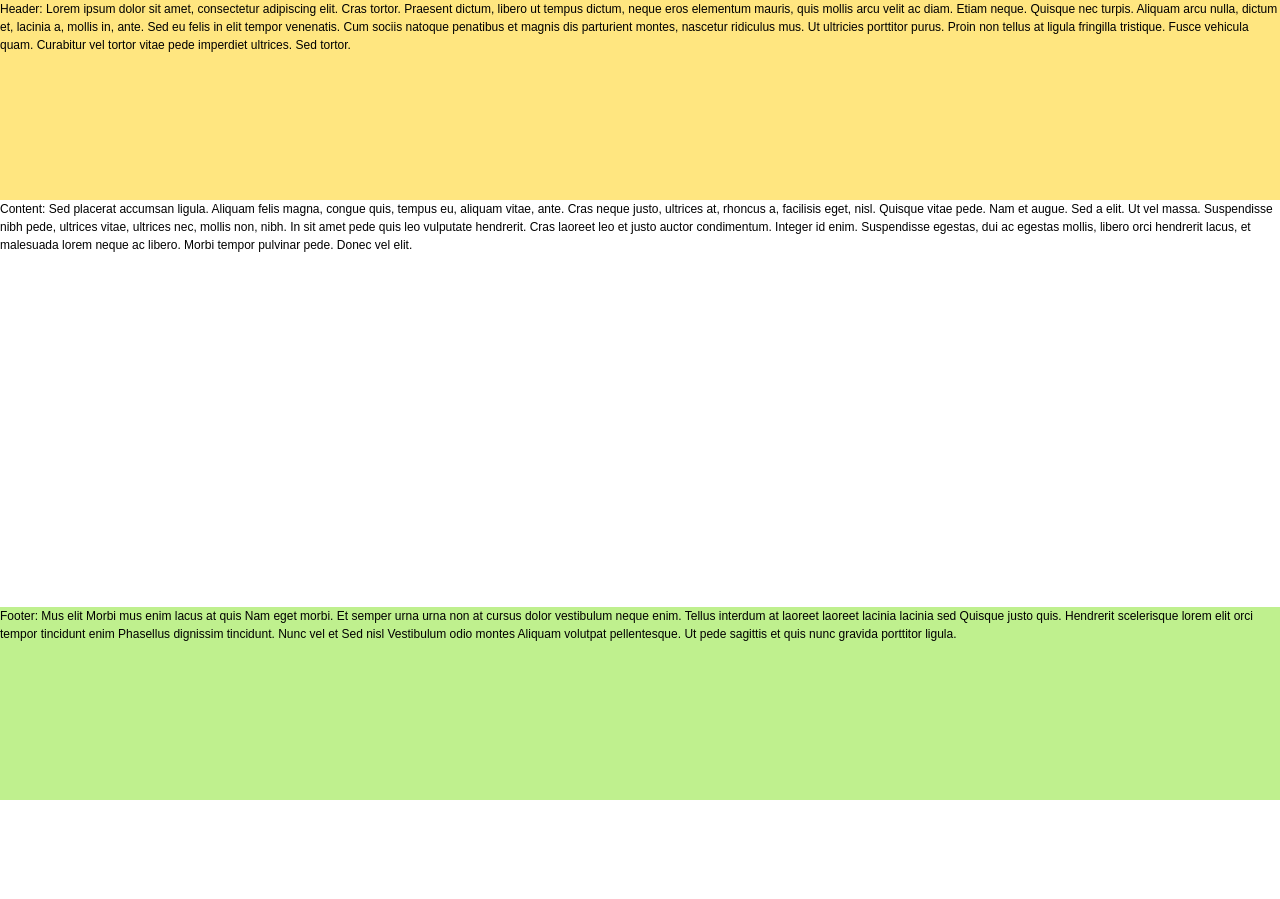
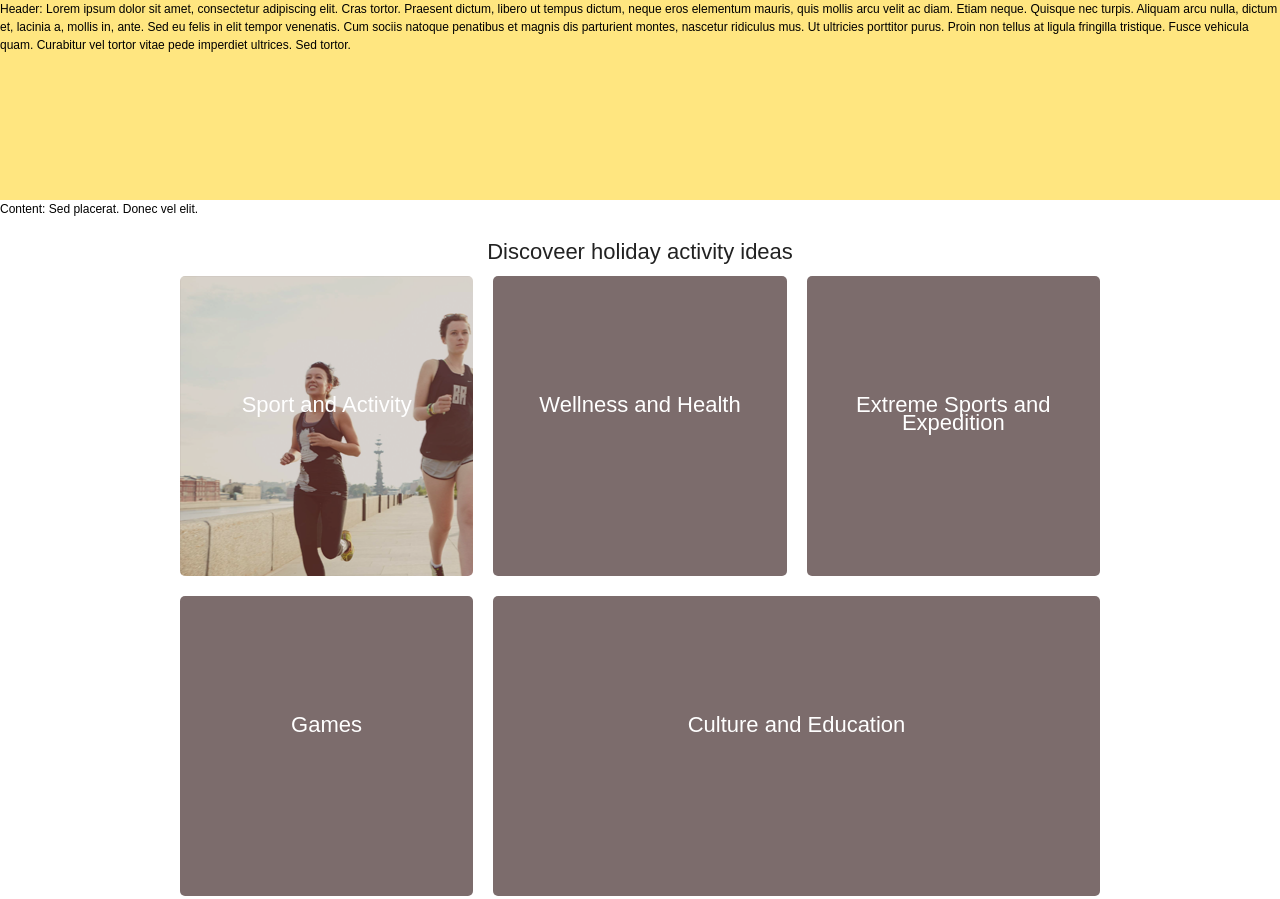
Before and after one commit to Berezhnyi/frontend-ui-urlaubsgluck, a website: page src/index.html in a window 1280 px wide. Shown: the top 899 px of the page. Before the commit the page ends 800 px from the top, so only its background shows below. Drawn offline with Linux system fonts and the light colour scheme.

Commit message:
Add Holiday activity Grid and its css file

```diff
--- a/src/index.html
+++ b/src/index.html
@@ -1,5 +1,6 @@
 <!DOCTYPE html>
 <html>
+
 <head>
 	<meta charset="utf-8" />
 	<!--[if lt IE 9]><script src="https://cdnjs.cloudflare.com/ajax/libs/html5shiv/3.7.3/html5shiv.min.js"></script><![endif]-->
@@ -8,6 +9,7 @@
 	<meta name="description" content="" />
 	<link rel="stylesheet" href="./styles/reset.css">
 	<link rel="stylesheet" href="./styles/style.css">
+	<link rel="stylesheet" href="./styles/flex-grid-ideas.css">
 	<script src="./modules/index.js"></script>
 </head>
 
@@ -16,18 +18,42 @@
 	<div class="wrapper">
 
 		<header class="header">
-		<strong>Header:</strong> Lorem ipsum dolor sit amet, consectetur adipiscing elit. Cras tortor. Praesent dictum, libero ut tempus dictum, neque eros elementum mauris, quis mollis arcu velit ac diam. Etiam neque. Quisque nec turpis. Aliquam arcu nulla, dictum et, lacinia a, mollis in, ante. Sed eu felis in elit tempor venenatis. Cum sociis natoque penatibus et magnis dis parturient montes, nascetur ridiculus mus. Ut ultricies porttitor purus. Proin non tellus at ligula fringilla tristique. Fusce vehicula quam. Curabitur vel tortor vitae pede imperdiet ultrices. Sed tortor.
+			<strong>Header:</strong> Lorem ipsum dolor sit amet, consectetur adipiscing elit. Cras tortor. Praesent
+			dictum, libero ut tempus dictum, neque eros elementum mauris, quis mollis arcu velit ac diam. Etiam neque.
+			Quisque nec turpis. Aliquam arcu nulla, dictum et, lacinia a, mollis in, ante. Sed eu felis in elit tempor
+			venenatis. Cum sociis natoque penatibus et magnis dis parturient montes, nascetur ridiculus mus. Ut
+			ultricies porttitor purus. Proin non tellus at ligula fringilla tristique. Fusce vehicula quam. Curabitur
+			vel tortor vitae pede imperdiet ultrices. Sed tortor.
 		</header><!-- .header-->
 
 		<main class="content">
-		<strong>Content:</strong> Sed placerat accumsan ligula. Aliquam felis magna, congue quis, tempus eu, aliquam vitae, ante. Cras neque justo, ultrices at, rhoncus a, facilisis eget, nisl. Quisque vitae pede. Nam et augue. Sed a elit. Ut vel massa. Suspendisse nibh pede, ultrices vitae, ultrices nec, mollis non, nibh. In sit amet pede quis leo vulputate hendrerit. Cras laoreet leo et justo auctor condimentum. Integer id enim. Suspendisse egestas, dui ac egestas mollis, libero orci hendrerit lacus, et malesuada lorem neque ac libero. Morbi tempor pulvinar pede. Donec vel elit.
+			<strong>Content:</strong> Sed placerat. Donec vel elit.
+			<section class="flex-grid">
+				<h4 class="grid-head">Discoveer holiday activity ideas</h4>
+				<ul class="grid">
+					<li class="grid-item ordinary-element idea-sport-image"><a href="#" class="grid-link">Sport and
+							Activity</a>
+					</li>
+					<li class="grid-item ordinary-element"><a href="#" class="grid-link">Wellness and Health</a></li>
+					<li class="grid-item ordinary-element"><a href="#" class="grid-link">Extreme Sports and
+							Expedition</a></li>
+					<li class="grid-item ordinary-element"><a href="#" class="grid-link">Games</a></li>
+					<li class="grid-item big-element"><a href="#" class="grid-link">Culture and Education</a></li>
+					<li class="grid-item big-element"><a href="#" class="grid-link">Relaxation</a></li>
+					<li class="grid-item ordinary-element"><a href="#" class="grid-link">Travelling</a></li>
+				</ul>
+			</section>
 		</main><!-- .content -->
 
 	</div><!-- .wrapper -->
 
 	<footer class="footer">
-	<strong>Footer:</strong> Mus elit Morbi mus enim lacus at quis Nam eget morbi. Et semper urna urna non at cursus dolor vestibulum neque enim. Tellus interdum at laoreet laoreet lacinia lacinia sed Quisque justo quis. Hendrerit scelerisque lorem elit orci tempor tincidunt enim Phasellus dignissim tincidunt. Nunc vel et Sed nisl Vestibulum odio montes Aliquam volutpat pellentesque. Ut pede sagittis et quis nunc gravida porttitor ligula.
+		<strong>Footer:</strong> Mus elit Morbi mus enim lacus at quis Nam eget morbi. Et semper urna urna non at cursus
+		dolor vestibulum neque enim. Tellus interdum at laoreet laoreet lacinia lacinia sed Quisque justo quis.
+		Hendrerit scelerisque lorem elit orci tempor tincidunt enim Phasellus dignissim tincidunt. Nunc vel et Sed nisl
+		Vestibulum odio montes Aliquam volutpat pellentesque. Ut pede sagittis et quis nunc gravida porttitor ligula.
 	</footer><!-- .footer -->
 
 </body>
+
 </html>
--- /dev/null
+++ b/src/styles/flex-grid-ideas.css
@@ -0,0 +1,110 @@
+/* body {
+	font-family: Verdana, Geneva, Tahoma, sans-serif;
+	background-color: #eee;
+} */
+
+.flex-grid {
+	width: 300px;
+	display: block;
+	color: #222;
+	padding: 20px;
+	background-color: #fff;
+	margin: 0 auto;
+	font-size: 22px;
+}
+
+.flex-grid .grid-head {
+	padding: 5px;
+	text-align: center;
+}
+
+.flex-grid .grid {
+	display: flex;
+	flex-flow: row wrap;
+	justify-content: flex-start;
+	color: #fff;
+}
+
+.flex-grid .grid-item {
+	background-color: rgb(124, 108, 108);
+	margin: 5px;
+	position: relative;
+	box-sizing: border-box;
+	height: 120px;
+	border-radius: 5px;
+}
+
+.flex-grid .ordinary-element {
+	flex: 1 1 300px;
+}
+
+.flex-grid .big-element {
+	flex: 1 1 300px;
+}
+
+.flex-grid .grid-item a {
+	position: absolute;
+	top: 0;
+	left: 0;
+	bottom: 0;
+	right: 0;
+	z-index: 2;
+	color: currentColor;
+	text-decoration: none;
+	/* padding-top: 40px; */
+	text-align: center;
+	top: 50%;
+	transform: translate(0, -20%);
+	/* vertical-align: middle; */
+}
+
+.flex-grid .idea-sport-image {
+	background-image: url(../images/ideas-spor2t.png);
+}
+
+@media(min-width: 490px) {
+	.flex-grid {
+		width: 490px;
+	}
+	.flex-grid .grid-item {
+		height: 180px;
+	}
+	.flex-grid .ordinary-element {
+		flex: 1 2 235px;
+	}
+	.flex-grid .big-element {
+		flex: 1 2 486px;
+	}
+}
+
+@media(min-width: 750px) {
+	.flex-grid {
+		width: 750px;
+	}
+	.flex-grid .grid-item {
+		height: 240px;
+		/* margin: 10px; */
+	}
+	.flex-grid .ordinary-element {
+		flex: 1 2 235px;
+	}
+	.flex-grid .big-element {
+		flex: 1 2 486px;
+	}
+}
+
+@media(min-width: 940px) {
+	.flex-grid {
+		width: 940px;
+	}
+	.flex-grid .grid-item {
+		height: 300px;
+		margin: 10px;
+	}
+	.flex-grid .ordinary-element {
+		flex: 1 2 290px;
+	}
+	.flex-grid .big-element {
+		flex: 1 2 604px;
+	}
+}
```
Also changed, not shown: src/fonts/Montserrat-Bold.ttf (added), src/fonts/Montserrat-Regular.ttf (added), src/fonts/Roboto-Black.ttf (added), src/fonts/Roboto-BlackItalic.ttf (added), src/fonts/Roboto-Bold.ttf (added), src/fonts/Roboto-BoldItalic.ttf (added), src/fonts/Roboto-Italic.ttf (added), src/fonts/Roboto-Light.ttf (added), src/fonts/Roboto-LightItalic.ttf (added), src/fonts/Roboto-Medium.ttf (added), src/fonts/Roboto-MediumItalic.ttf (added), src/fonts/Roboto-Regular.ttf (added), src/fonts/Roboto-Thin.ttf (added), src/fonts/Roboto-ThinItalic.ttf (added), 1 more files. Lines whose indentation alone changed are shown as unchanged.
